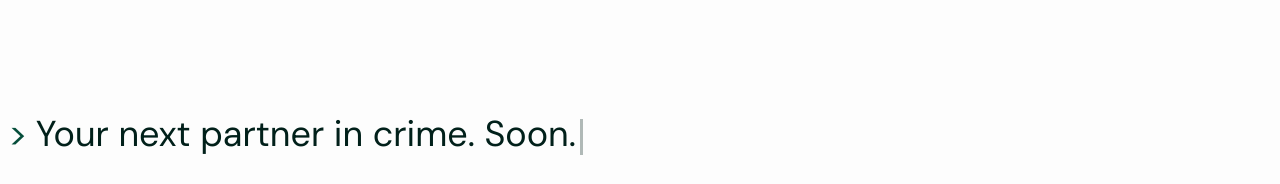
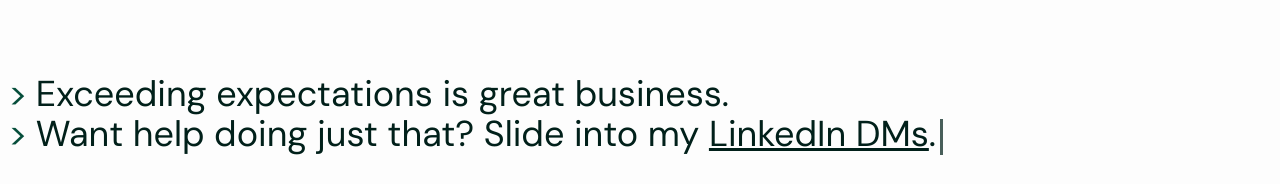
Before and after one commit to bergets/kohl-design, a Next.js app: page / in a window 1280 px wide. Shown: the part 613-797 px from the top of the page. Built offline with nearby package versions, Linux system fonts and the light colour scheme.

Commit message:
Added a new line with a link

```diff
--- a/app/page.tsx
+++ b/app/page.tsx
@@ -7,9 +7,23 @@ export default function Home() {
         kohl.design
       </h1>
       <div className="pl-2">
-        <p className="text-2xl md:text-4xl font-normal">
-          <TypewriterText text="Your next partner in crime. Soon." delay={0.5} />
-        </p>
+        <div>
+          <TypewriterText
+            lines={[
+              { text: "Exceeding expectations is great business.", className: "text-2xl md:text-4xl font-normal" },
+              {
+                text: "Want help doing just that? Slide into my LinkedIn DMs.",
+                className: "text-2xl md:text-4xl font-normal",
+                content: (
+                  <span>
+                    Want help doing just that? Slide into my <a href="https://linkedin.com/in/henrikkohl" target="_blank" rel="noopener noreferrer" className="underline hover:text-primary">LinkedIn DMs</a>.
+                  </span>
+                )
+              }
+            ]}
+            delay={0.5}
+          />
+        </div>
       </div>
     </main>
   );
--- a/components/TypewriterText.tsx
+++ b/components/TypewriterText.tsx
@@ -4,12 +4,12 @@ import { motion, useMotionValue, useTransform, animate } from "framer-motion";
 import { useEffect, useState } from "react";
 
 interface TypewriterTextProps {
-    text: string;
-    className?: string;
+    lines: { text: string; className?: string; content?: React.ReactNode }[];
+    containerClassName?: string;
     delay?: number;
 }
 
-export function TypewriterText({ text, className, delay = 0 }: TypewriterTextProps) {
+function TypewriterLineItem({ text, className, onComplete, keepCursor, content }: { text: string, className?: string, onComplete: () => void, keepCursor: boolean, content?: React.ReactNode }) {
     const count = useMotionValue(0);
     const rounded = useTransform(count, (latest) => Math.round(latest));
     const displayText = useTransform(rounded, (latest) => text.slice(0, latest));
@@ -18,18 +18,25 @@ export function TypewriterText({ text, className, delay = 0 }: TypewriterTextPro
     useEffect(() => {
         const controls = animate(count, text.length, {
             type: "tween",
-            duration: text.length * 0.05, // Adjust speed here
+            duration: text.length * 0.05,
             ease: "linear",
-            delay: delay,
-            onComplete: () => setIsDone(true),
+            onComplete: () => {
+                setIsDone(true);
+                onComplete();
+            },
         });
         return controls.stop;
-    }, [count, text.length, delay]);
+    }, [count, text.length, onComplete]);
 
     return (
-        <span className={className}>
+        <span className={`block ${className || ""}`}>
             <span className="mr-2 text-primary/100">&gt;</span>
+            {!isDone || !content ? (
                 <motion.span>{displayText}</motion.span>
+            ) : (
+                <span>{content}</span>
+            )}
+            {(!isDone || keepCursor) && (
                 <motion.span
                     animate={{ opacity: [0, 1, 0] }}
                     transition={{
@@ -38,8 +45,44 @@ export function TypewriterText({ text, className, delay = 0 }: TypewriterTextPro
                         ease: "linear",
                     }}
                     className="inline-block w-[3px] h-[1em] bg-current ml-1 align-middle"
-                style={{ opacity: 1 }}
                 />
+            )}
         </span>
     );
 }
+
+export function TypewriterText({ lines, containerClassName, delay = 0 }: TypewriterTextProps) {
+    const [activeLineIndex, setActiveLineIndex] = useState(0);
+    const [startSequence, setStartSequence] = useState(false);
+
+    useEffect(() => {
+        const timeout = setTimeout(() => {
+            setStartSequence(true);
+        }, delay * 1000);
+        return () => clearTimeout(timeout);
+    }, [delay]);
+
+    return (
+        <span className={`block ${containerClassName || ""}`}>
+            {lines.map((line, index) => {
+                if (!startSequence) return null;
+                if (index > activeLineIndex) return null;
+
+                return (
+                    <TypewriterLineItem
+                        key={index}
+                        text={line.text}
+                        className={line.className}
+                        content={line.content}
+                        onComplete={() => {
+                            if (index === activeLineIndex) {
+                                setActiveLineIndex(prev => prev + 1);
+                            }
+                        }}
+                        keepCursor={index === lines.length - 1}
+                    />
+                );
+            })}
+        </span>
+    );
+}
```
Lines whose indentation alone changed are shown as unchanged.
